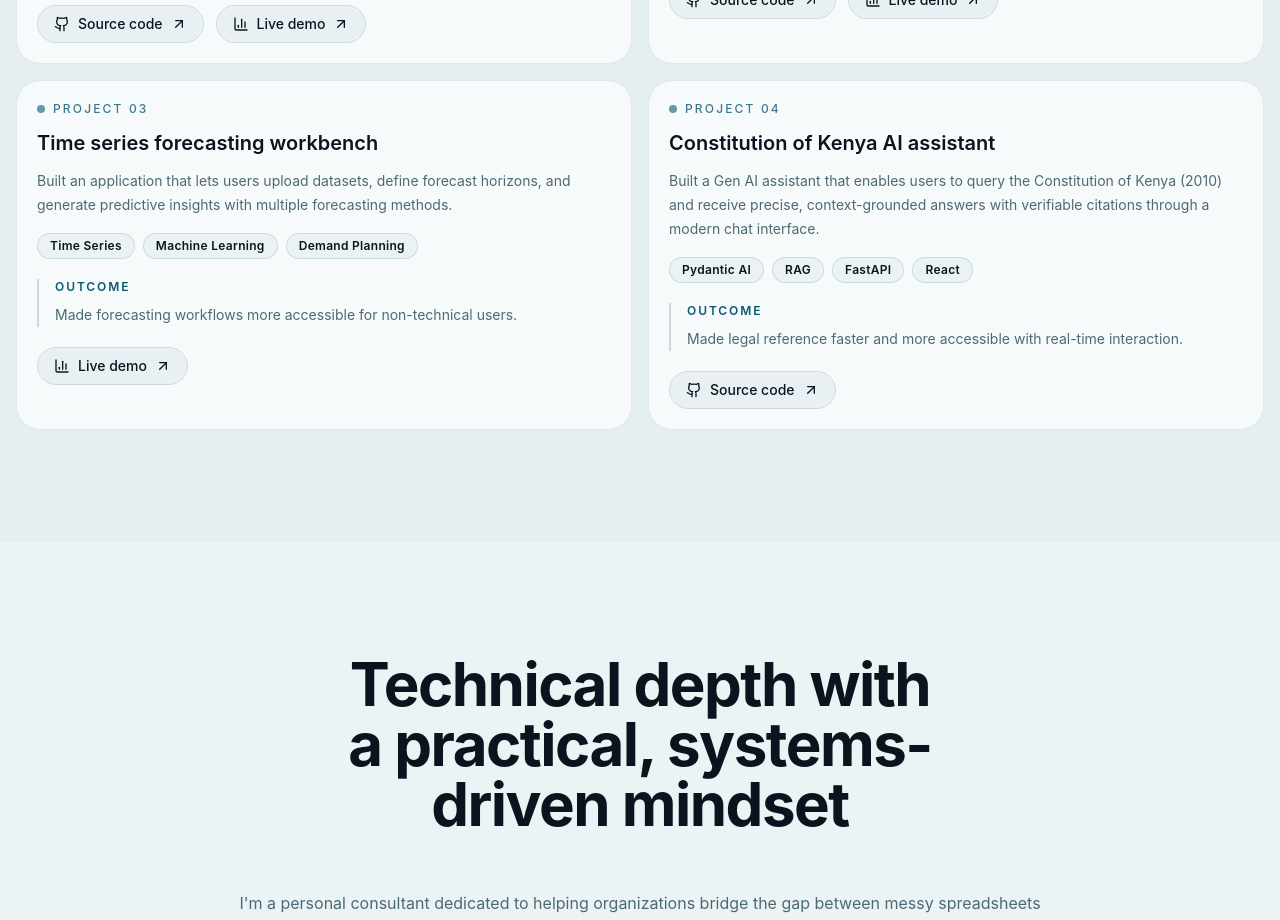
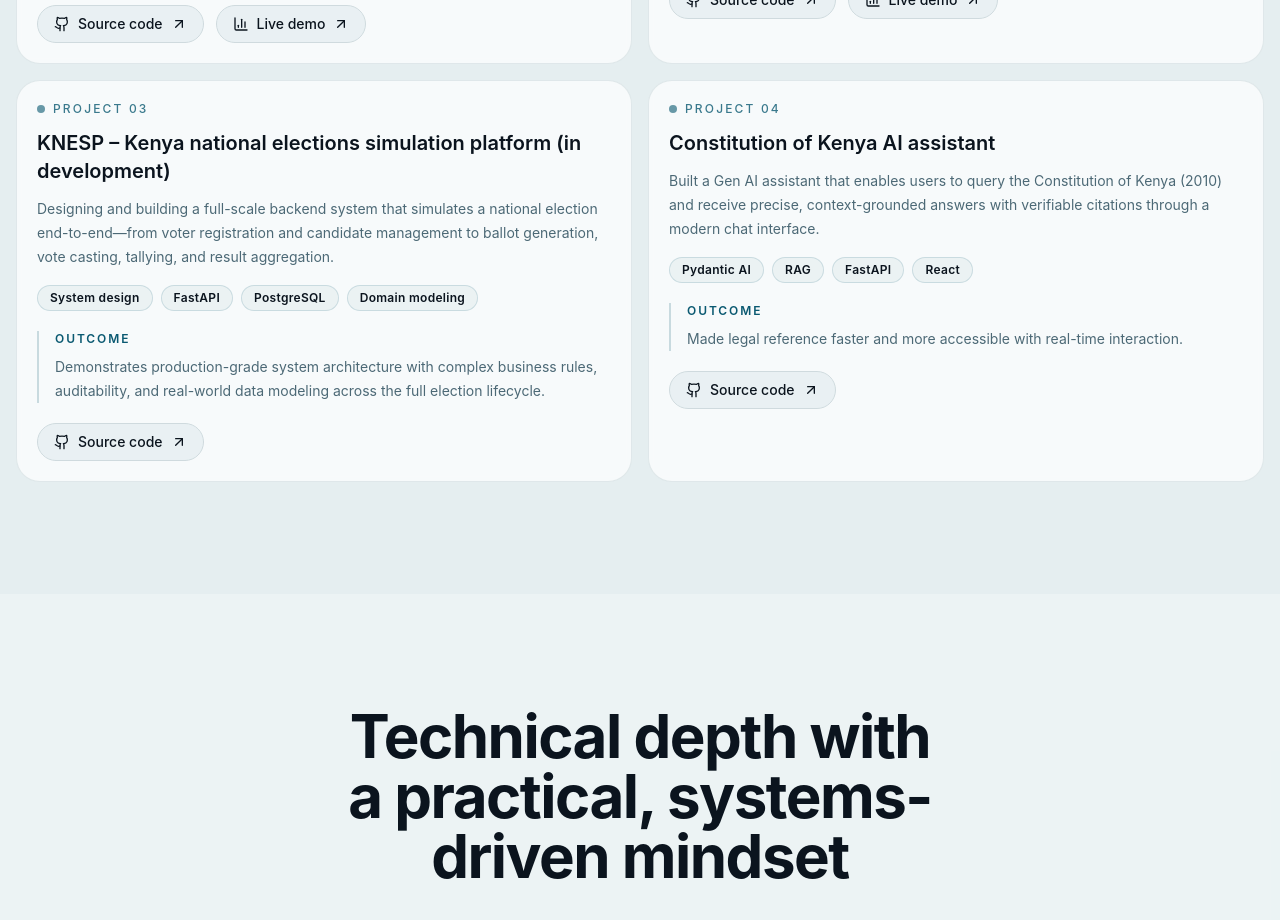
Before and after one commit to mwangi-george/my-business-website, a React (Vite) app: page / in a window 1280 px wide. Shown: the part 3060-3980 px from the top of the page. Built offline with nearby package versions, Linux system fonts and the light colour scheme.

Commit message:
Updated site-content.ts

```diff
--- a/src/data/site-content.ts
+++ b/src/data/site-content.ts
@@ -141,14 +141,23 @@ export const exampleProjects = [
     sourceCodeLink: "https://github.com/mwangi-george/sales-analytics-shiny-app",
     dashboardLink: "https://gmwangi.shinyapps.io/DairySalesAnalysisV1/"
   },
+  // {
+  //   title: "Time series forecasting workbench",
+  //   summary:
+  //     "Built an application that lets users upload datasets, define forecast horizons, and generate predictive insights with multiple forecasting methods.",
+  //   tags: ["Time Series", "Machine Learning", "Demand Planning",],
+  //   impact: "Made forecasting workflows more accessible for non-technical users.",
+  //   sourceCodeLink: "",
+  //   dashboardLink: "https://g-mwangi.shinyapps.io/Shinyapp-Showcase/"
+  // },
   {
-    title: "Time series forecasting workbench",
+    title: "KNESP – Kenya national elections simulation platform (in development)",
     summary:
-      "Built an application that lets users upload datasets, define forecast horizons, and generate predictive insights with multiple forecasting methods.",
-    tags: ["Time Series", "Machine Learning", "Demand Planning",],
-    impact: "Made forecasting workflows more accessible for non-technical users.",
-    sourceCodeLink: "",
-    dashboardLink: "https://g-mwangi.shinyapps.io/Shinyapp-Showcase/"
+        "Designing and building a full-scale backend system that simulates a national election end-to-end—from voter registration and candidate management to ballot generation, vote casting, tallying, and result aggregation.",
+    tags: ["System design", "FastAPI", "PostgreSQL", "Domain modeling"],
+    impact: "Demonstrates production-grade system architecture with complex business rules, auditability, and real-world data modeling across the full election lifecycle.",
+    sourceCodeLink: "https://github.com/mwangi-george/knesp",
+    dashboardLink: "",
   },
   {
     title: "Constitution of Kenya AI assistant",
```
